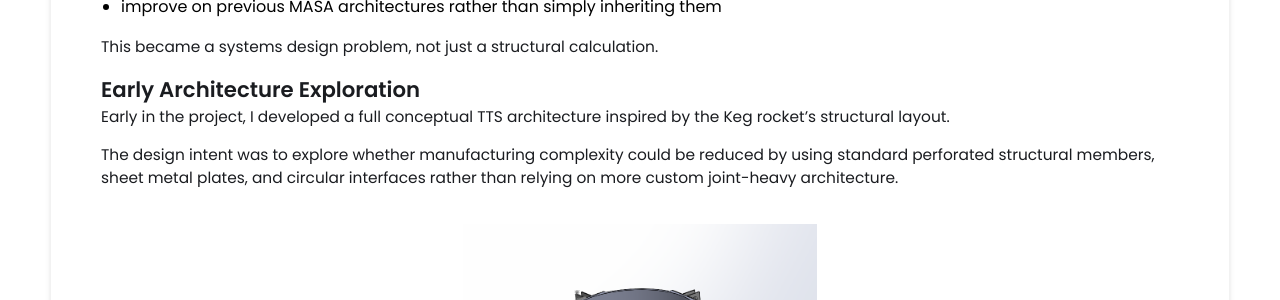
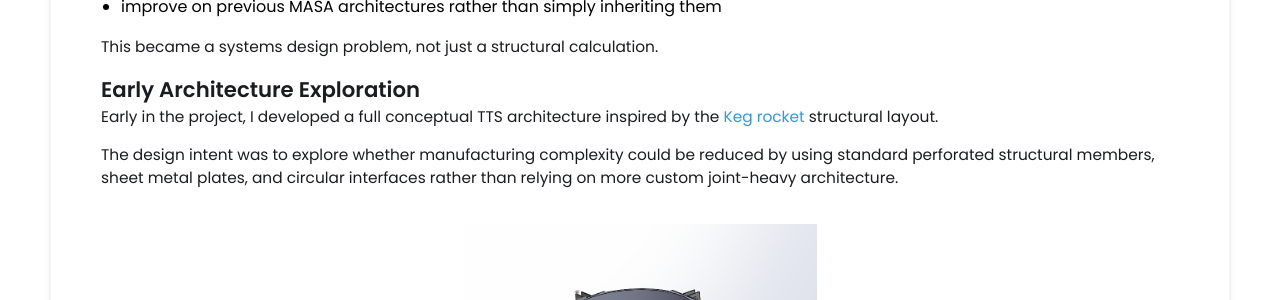
Before and after one commit to mnmohsen/personalwebsite, a Jekyll site: the page built from _projects/demo-project/index.md, in a window 1280 px wide and 900 px high, scrolled down 1203 px. Shown: the part 154-454 px from the top of the window. Built offline with Jekyll 4.4.1, drawn with Linux system fonts in a browser that asks for light colours; part of the change alters nothing that is shown.

```diff
--- a/_projects/demo-project/index.md
+++ b/_projects/demo-project/index.md
@@ -45,7 +45,7 @@ This became a systems design problem, not just a structural calculation.
 
 ## Early Architecture Exploration
 
-Early in the project, I developed a full conceptual TTS architecture inspired by the Keg rocket’s structural layout.
+Early in the project, I developed a full conceptual TTS architecture inspired by the <a href="https://www.kegrocket.com/" target="_blank">Keg rocket</a> structural layout.
 
 The design intent was to explore whether manufacturing complexity could be reduced by using standard perforated structural members, sheet metal plates, and circular interfaces rather than relying on more custom joint-heavy architecture.
 
```
